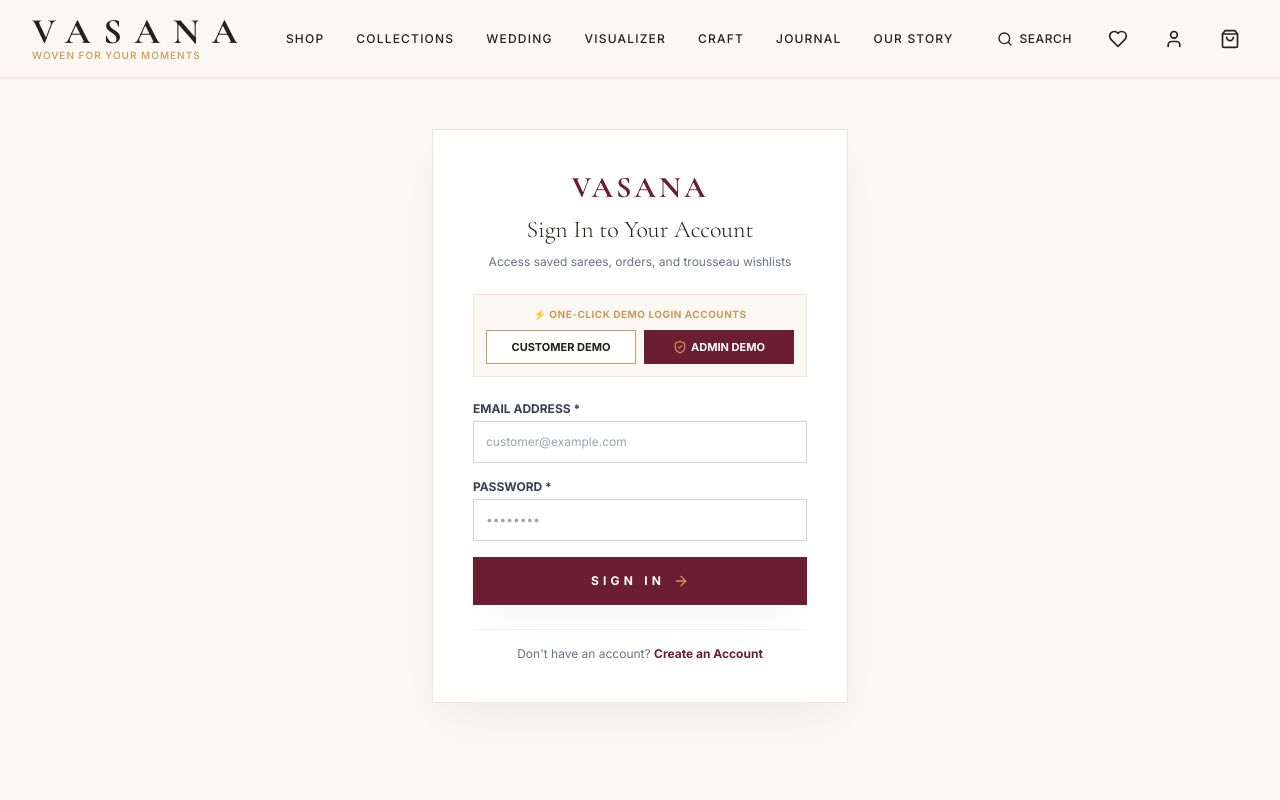
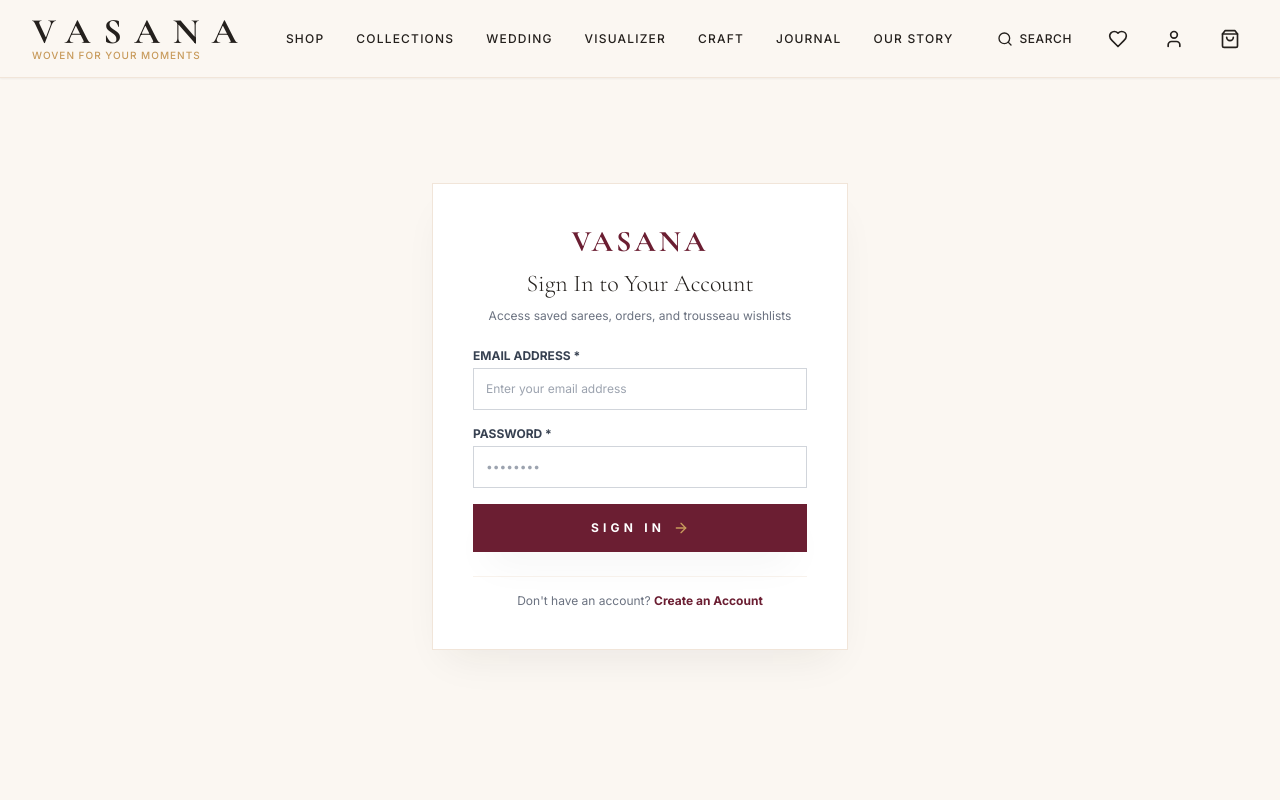
Before and after one commit to AdarshC10/vasana-saree-store, a React (Vite) app in the folder client/: page /login in a window 1280 px wide. Shown: the top 800 px of the page. Built offline with nearby package versions, Linux system fonts and the light colour scheme; the HTML template or start-up script is replaced by a standard one; a web font is replaced by a local one.

Commit message:
Remove demo login buttons from Login screen for real customers

```diff
--- a/client/src/pages/Login.jsx
+++ b/client/src/pages/Login.jsx
@@ -1,6 +1,6 @@
 import React, { useState } from 'react';
 import { Link, useNavigate } from 'react-router-dom';
-import { ShieldCheck, User, ArrowRight, KeyRound } from 'lucide-react';
+import { ArrowRight } from 'lucide-react';
 import { useAuth } from '../context/AuthContext';
 import { useToast } from '../context/ToastContext';
 
@@ -9,7 +9,7 @@
   const [password, setPassword] = useState('');
   const [loading, setLoading] = useState(false);
 
-  const { login, loginDemoAdmin, loginDemoCustomer } = useAuth();
+  const { login } = useAuth();
   const { addToast } = useToast();
   const navigate = useNavigate();
 
@@ -29,24 +29,6 @@
     }
   };
 
-  const handleQuickAdmin = async () => {
-    setLoading(true);
-    try {
-      await loginDemoAdmin();
-      navigate('/admin');
-    } catch (error) {}
-    finally { setLoading(false); }
-  };
-
-  const handleQuickCustomer = async () => {
-    setLoading(true);
-    try {
-      await loginDemoCustomer();
-      navigate('/account');
-    } catch (error) {}
-    finally { setLoading(false); }
-  };
-
   return (
     <div className="min-h-screen bg-vasana-bg pt-28 pb-20 flex items-center justify-center">
       <div className="max-w-md w-full mx-auto px-4">
@@ -61,30 +43,6 @@
             <p className="text-xs font-sans text-gray-500">Access saved sarees, orders, and trousseau wishlists</p>
           </div>
 
-          {/* Quick Demo Login Bar */}
-          <div className="p-3 bg-vasana-rose/20 border border-vasana-rose/50 rounded-none space-y-2 text-center">
-            <span className="text-[10px] font-sans font-bold uppercase tracking-wider text-vasana-gold block">
-              ⚡ ONE-CLICK DEMO LOGIN ACCOUNTS
-            </span>
-            <div className="grid grid-cols-2 gap-2">
-              <button
-                type="button"
-                onClick={handleQuickCustomer}
-                className="py-2 px-2 bg-white border border-vasana-gold hover:bg-vasana-gold hover:text-white text-vasana-dark text-[11px] font-sans font-bold uppercase transition-colors"
-              >
-                Customer Demo
-              </button>
-              <button
-                type="button"
-                onClick={handleQuickAdmin}
-                className="py-2 px-2 bg-vasana-burgundy text-white text-[11px] font-sans font-bold uppercase hover:bg-vasana-burgundyDark transition-colors flex items-center justify-center space-x-1"
-              >
-                <ShieldCheck className="w-3.5 h-3.5 text-vasana-gold" />
-                <span>Admin Demo</span>
-              </button>
-            </div>
-          </div>
-
           <form onSubmit={handleSubmit} className="space-y-4 text-xs font-sans">
             <div>
               <label className="block text-gray-700 font-bold uppercase mb-1">Email Address *</label>
@@ -93,7 +51,7 @@
                 required
                 value={email}
                 onChange={(e) => setEmail(e.target.value)}
-                placeholder="customer@example.com"
+                placeholder="Enter your email address"
                 className="w-full p-3 border border-gray-300 focus:border-vasana-gold focus:outline-none"
               />
             </div>
```
